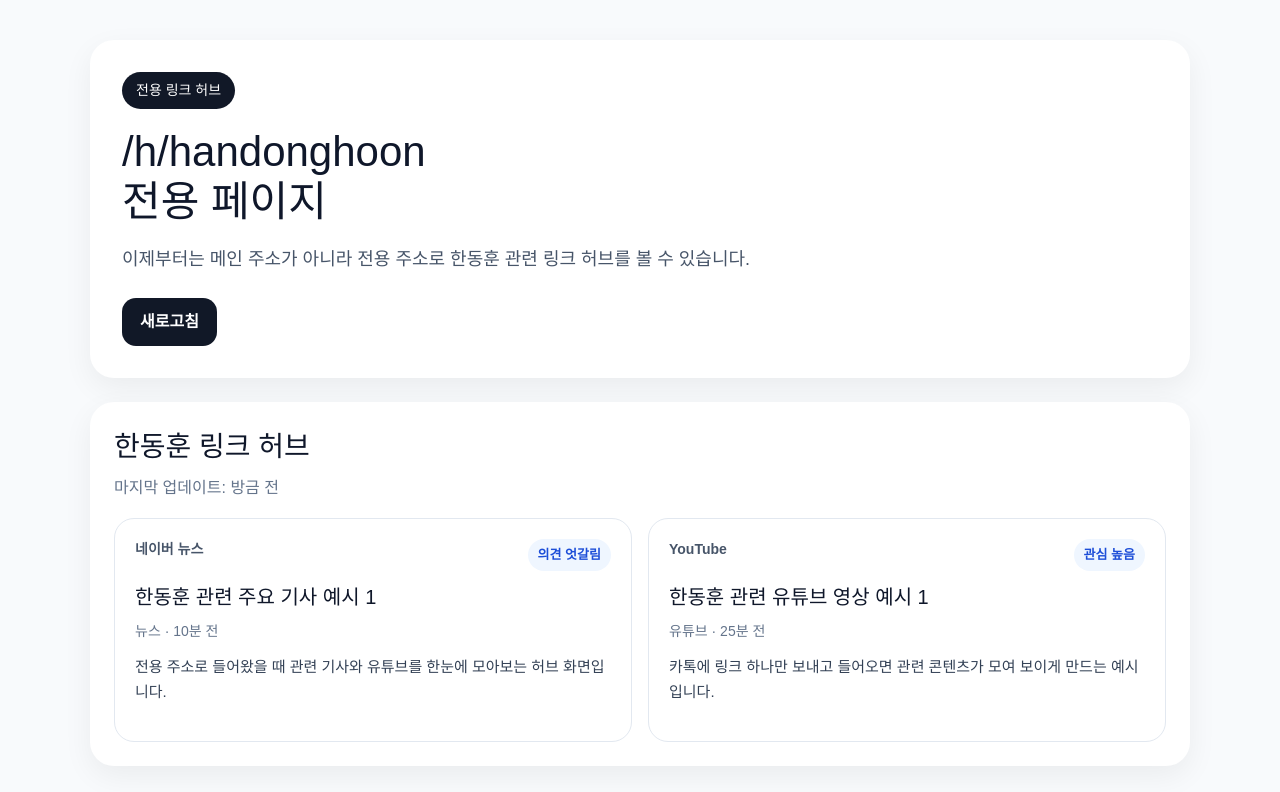
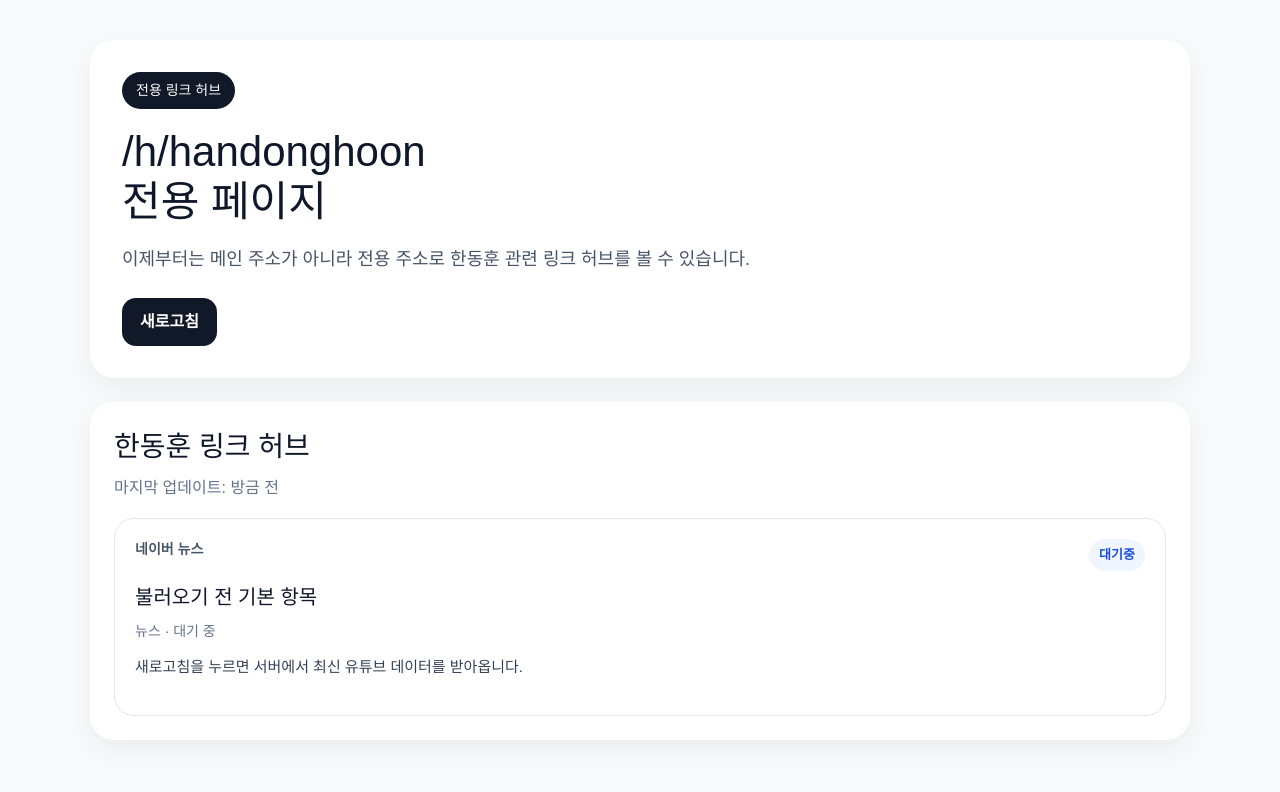
Before and after one commit to krbee8/nextjs-boilerplate, a Next.js app: page /h/handonghoon in a window 1280 px wide. Shown: the top 792 px of the page. Built offline with nearby package versions, Linux system fonts and the light colour scheme.

Commit message:
Update page.tsx

```diff
--- a/app/h/handonghoon/page.tsx
+++ b/app/h/handonghoon/page.tsx
@@ -2,72 +2,48 @@
 
 import { useState } from "react";
 
+type Item = {
+  id: number;
+  type: string;
+  source: string;
+  title: string;
+  time: string;
+  summary: string;
+  mood: string;
+};
+
 export default function HandonghoonPage() {
   const [isRefreshing, setIsRefreshing] = useState(false);
   const [lastUpdated, setLastUpdated] = useState("방금 전");
-  const [items, setItems] = useState([
+  const [items, setItems] = useState<Item[]>([
     {
       id: 1,
       type: "뉴스",
       source: "네이버 뉴스",
-      title: "한동훈 관련 주요 기사 예시 1",
-      time: "10분 전",
-      summary:
-        "전용 주소로 들어왔을 때 관련 기사와 유튜브를 한눈에 모아보는 허브 화면입니다.",
-      mood: "의견 엇갈림",
-    },
-    {
-      id: 2,
-      type: "유튜브",
-      source: "YouTube",
-      title: "한동훈 관련 유튜브 영상 예시 1",
-      time: "25분 전",
-      summary:
-        "카톡에 링크 하나만 보내고 들어오면 관련 콘텐츠가 모여 보이게 만드는 예시입니다.",
-      mood: "관심 높음",
+      title: "불러오기 전 기본 항목",
+      time: "대기 중",
+      summary: "새로고침을 누르면 서버에서 최신 유튜브 데이터를 받아옵니다.",
+      mood: "대기중",
     },
   ]);
 
   const handleRefresh = async () => {
-    setIsRefreshing(true);
+    try {
+      setIsRefreshing(true);
 
-    await new Promise((resolve) => setTimeout(resolve, 1200));
+      const response = await fetch("/api/refresh");
+      const data = await response.json();
 
-    setItems([
-      {
-        id: 1,
-        type: "뉴스",
-        source: "네이버 뉴스",
-        title: "한동훈 관련 최신 기사 예시 A",
-        time: "방금 전",
-        summary:
-          "새로고침 버튼을 눌렀을 때 최신 콘텐츠가 들어온 것처럼 보이게 만드는 예시입니다.",
-        mood: "의견 엇갈림",
-      },
-      {
-        id: 2,
-        type: "유튜브",
-        source: "YouTube",
-        title: "한동훈 관련 최신 유튜브 영상 예시 B",
-        time: "1분 전",
-        summary:
-          "나중에는 이 자리에 실제 유튜브 검색 결과가 들어오도록 연결할 예정입니다.",
-        mood: "관심 높음",
-      },
-      {
-        id: 3,
-        type: "뉴스",
-        source: "네이버 뉴스",
-        title: "한동훈 관련 추가 기사 예시 C",
-        time: "3분 전",
-        summary:
-          "지금은 임시 데이터지만, 다음 단계에서 네이버 뉴스 API와 연결하기 쉽게 만든 구조입니다.",
-        mood: "팩트체크 요구",
-      },
-    ]);
-
-    setLastUpdated("지금 막 업데이트됨");
-    setIsRefreshing(false);
+      if (data.success) {
+        setItems(data.items);
+        setLastUpdated(data.lastUpdated);
+      }
+    } catch (error) {
+      console.error("새로고침 실패:", error);
+      alert("업데이트에 실패했어요.");
+    } finally {
+      setIsRefreshing(false);
+    }
   };
 
   return (
@@ -124,8 +100,7 @@ export default function HandonghoonPage() {
               marginBottom: 24,
             }}
           >
-            이제부터는 메인 주소가 아니라 전용 주소로 한동훈 관련 링크 허브를
-            볼 수 있습니다.
+            이제부터는 메인 주소가 아니라 전용 주소로 한동훈 관련 링크 허브를 볼 수 있습니다.
           </p>
 
           <div style={{ display: "flex", gap: 12, flexWrap: "wrap" }}>
```
